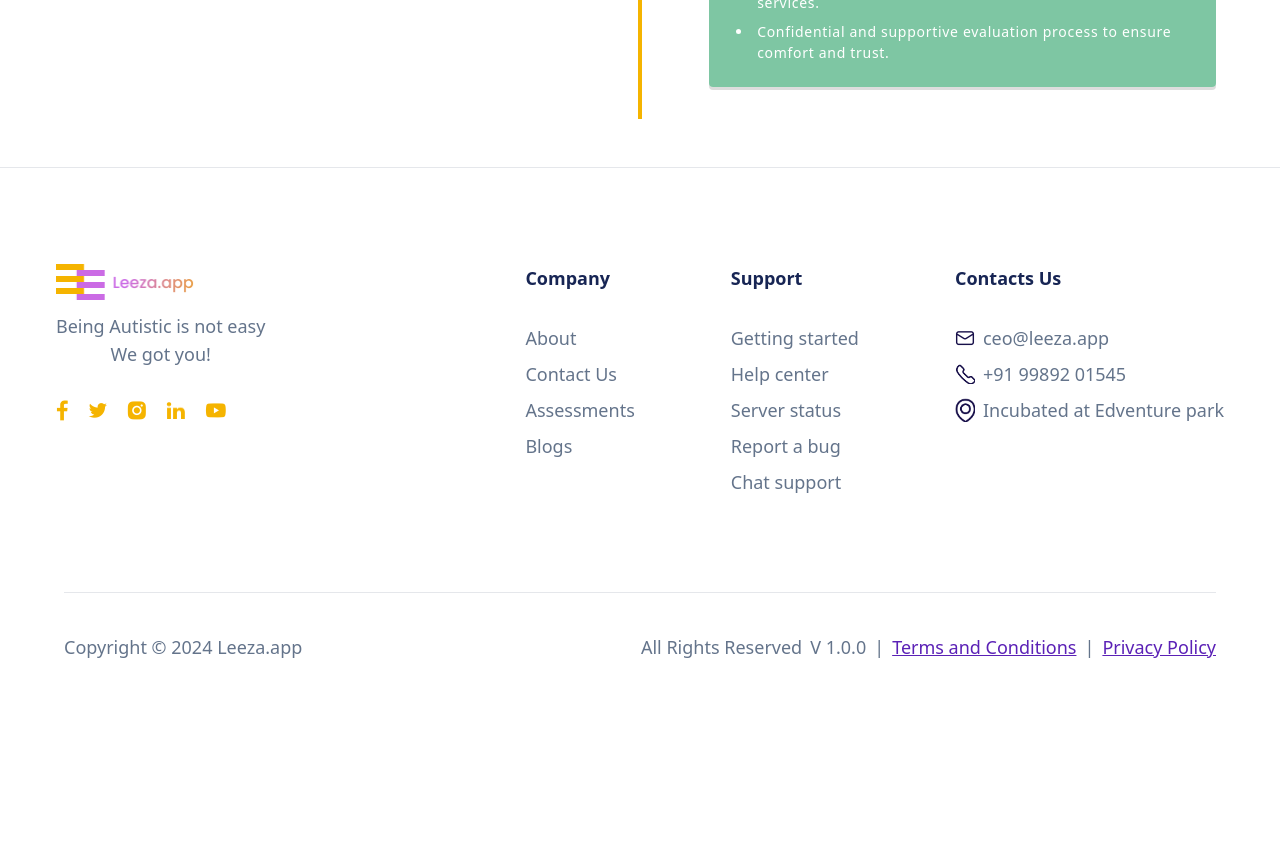
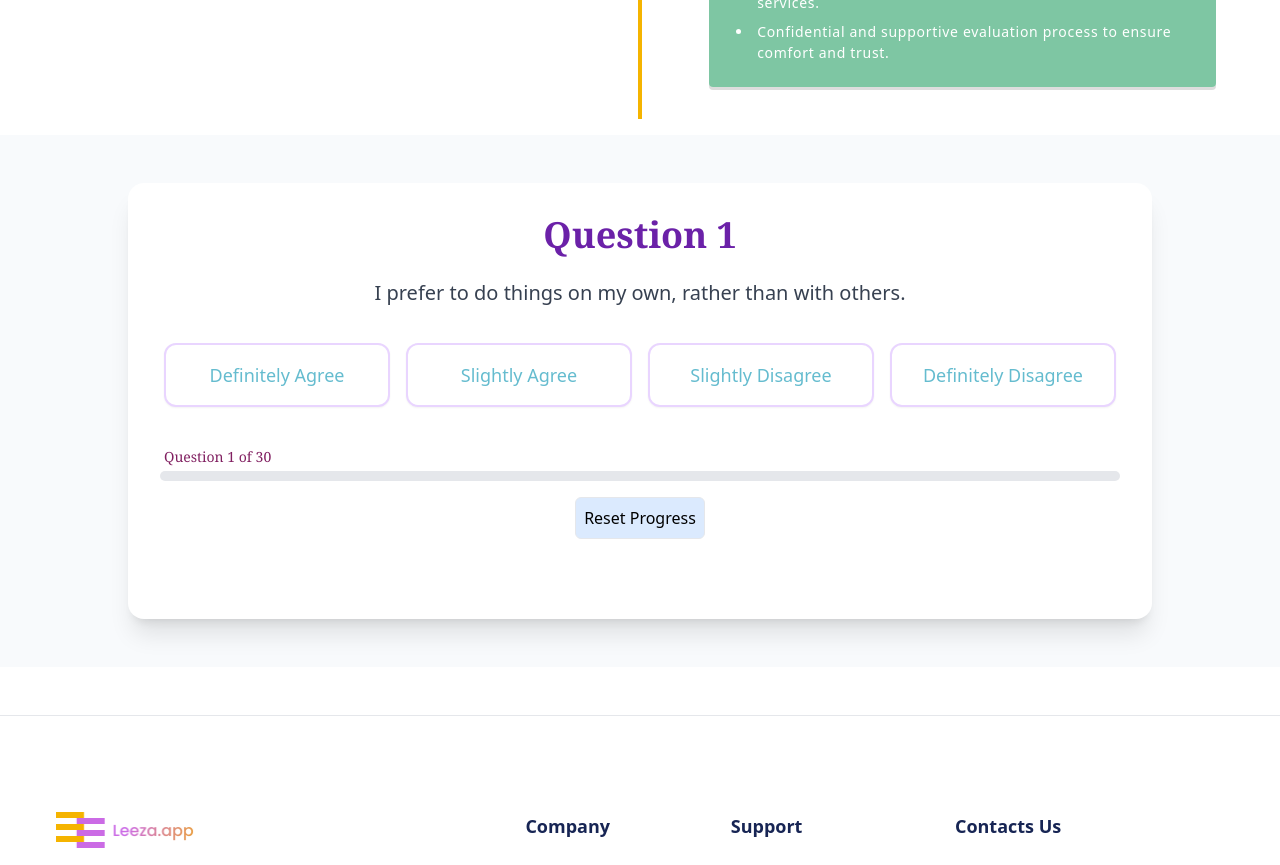
Before and after one commit to KISHANsingh0001/Web-App, a React (Vite) app in the folder client/: page / in a window 1280 px wide. Shown: the part 1140-2005 px from the top of the page. Before the commit the page ends 1841 px from the top, so only its background shows below. Built offline with nearby package versions, Linux system fonts and the light colour scheme; a web font is replaced by a local one.

Commit message:
Adding question component in home page

```diff
--- a/client/src/App.jsx
+++ b/client/src/App.jsx
@@ -49,7 +49,7 @@ function App() {
         <Route path="/autism-services" element={<AutismServices />} /> {/* Added Autism Services route */}
         <Route path="/booking-schedule" element={<BookingSchedule />} /> {/* Added Booking Schedule route */}
         <Route path="/contact" element={<Contact/>} />
-        <Route path="/questions" element={<Questions/>} />
+        {/* <Route path="/questions" element={<Questions/>} />  */}
       </Routes>
     </Router>
   );
--- a/client/src/components/HomePage.jsx
+++ b/client/src/components/HomePage.jsx
@@ -11,6 +11,7 @@ import {
   VerticalTimelineElement,
 } from "react-vertical-timeline-component";
 import "react-vertical-timeline-component/style.min.css";
+import Questions from "./questions";
 
 // Sample experience data (import your actual data or update this as needed)
 const homecards = [
@@ -85,6 +86,7 @@ const HomecardsCard = ({ homecards }) => (
       ))}
     </ul>
   </VerticalTimelineElement>
+
 );
 
 function Homepage() {
@@ -160,8 +162,11 @@ function Homepage() {
             <HomecardsCard key={`homecards-${index}`} homecards={homecards} />
           ))}
         </VerticalTimeline>
+        <div className="p-2"></div>
       </div>
-
+      <div>
+        {<Questions/>}
+      </div>
       <br />
       <br />
       <Footer />
--- a/client/src/components/questions.jsx
+++ b/client/src/components/questions.jsx
@@ -308,16 +308,22 @@ function Questions() {
     const [progress, setProgress] = useState(0);
 
     const handleAnswerClick = () => {
-      if (currentQuestion < questions.length - 1) {
-        setCurrentQuestion(prev => prev + 1);
-        setProgress(prev => prev + (100 / questions.length));
-      }
+        if (currentQuestion < questions.length - 1) {
+            setCurrentQuestion((prev) => prev + 1);
+            setProgress((prev) => prev + 100 / questions.length);
+          } else {
+            setProgress(100);
+          }
     };
+    function resetFun(){
+        setCurrentQuestion(0);
+        setProgress(0);
+    }
 
     const QuestionContent = ({ question }) => (
       <div className="w-full">
         <div className='flex justify-center'>
-          <h1 className="text-2xl md:text-4xl font-bold text-purple-800 mb-6">
+          <h1 className="text-3xl md:text-4xl font-bold text-purple-800 mb-6 font-serif">
             Question {currentQuestion + 1}
           </h1>
         </div>
@@ -327,14 +333,14 @@ function Questions() {
           </p>
         </div>
 
-        <div className="flex flex-col md:flex-row gap-4 justify-between p-1">
+        <div className="flex flex-col md:flex-row gap-4 justify-between p-1 ">
           {question.options.map((option, index) => (
             <button
               key={index}
               onClick={handleAnswerClick}
               className="flex-1 p-4 text-lg rounded-xl transition-all duration-200 hover:scale-105
                 bg-white border-2 border-purple-200 hover:border-purple-400
-                text-purple-800 hover:bg-purple-50 shadow-sm hover:shadow-md
+                text-stateSkyblue hover:bg-purple-50 shadow-sm hover:shadow-md
                 whitespace-nowrap"
             >
               {option}
@@ -343,8 +349,8 @@ function Questions() {
         </div>
         <div className="mt-8">
           <div className="flex items-center justify-between">
-            <div className="flex items-center text-purple-800">
-              <span className="text-sm font-medium m-1">
+            <div className="flex items-center text-statePurple">
+              <span className="text-sm font-medium m-1 font-serif">
                 Question {currentQuestion + 1} of {questions.length}
               </span>
             </div>
@@ -356,13 +362,16 @@ function Questions() {
             ></div>
           </div>
         </div>
+        <span className='m-2 p-2 flex justify-center items-center'>
+            <button className='border p-2 bg-blue-100 rounded-md' onClick={resetFun}>Reset Progress</button>
+        </span>
       </div>
     );
 
     return (
-      <div className="min-h-screen bg-gradient-to-br from-purple-50 to-blue-50 flex items-center justify-center p-4">
-        <div className="max-w-5xl w-full bg-white rounded-2xl shadow-xl p-8">
-          <div className="mb-8 relative overflow-hidden" style={{ minHeight: '300px' }}>
+      <div className=" bg-slate-50 flex  justify-center p-4">
+        <div className="max-w-5xl w-full bg-white rounded-2xl shadow-xl p-8 m-8">
+          <div className="mb-8 relative overflow-hidden">
             <QuestionContent question={questions[currentQuestion]} />
           </div>
         </div>
--- a/client/tailwind.config.js
+++ b/client/tailwind.config.js
@@ -16,6 +16,8 @@ export default {
         'Topaz': '#7D7987',
         'know-more': '#4089ED',
         'stateBlue': '#2445B9',
+        'statePurple':'#812061',
+        'stateSkyblue':'#65bccf'
       },
     },
   },
```
